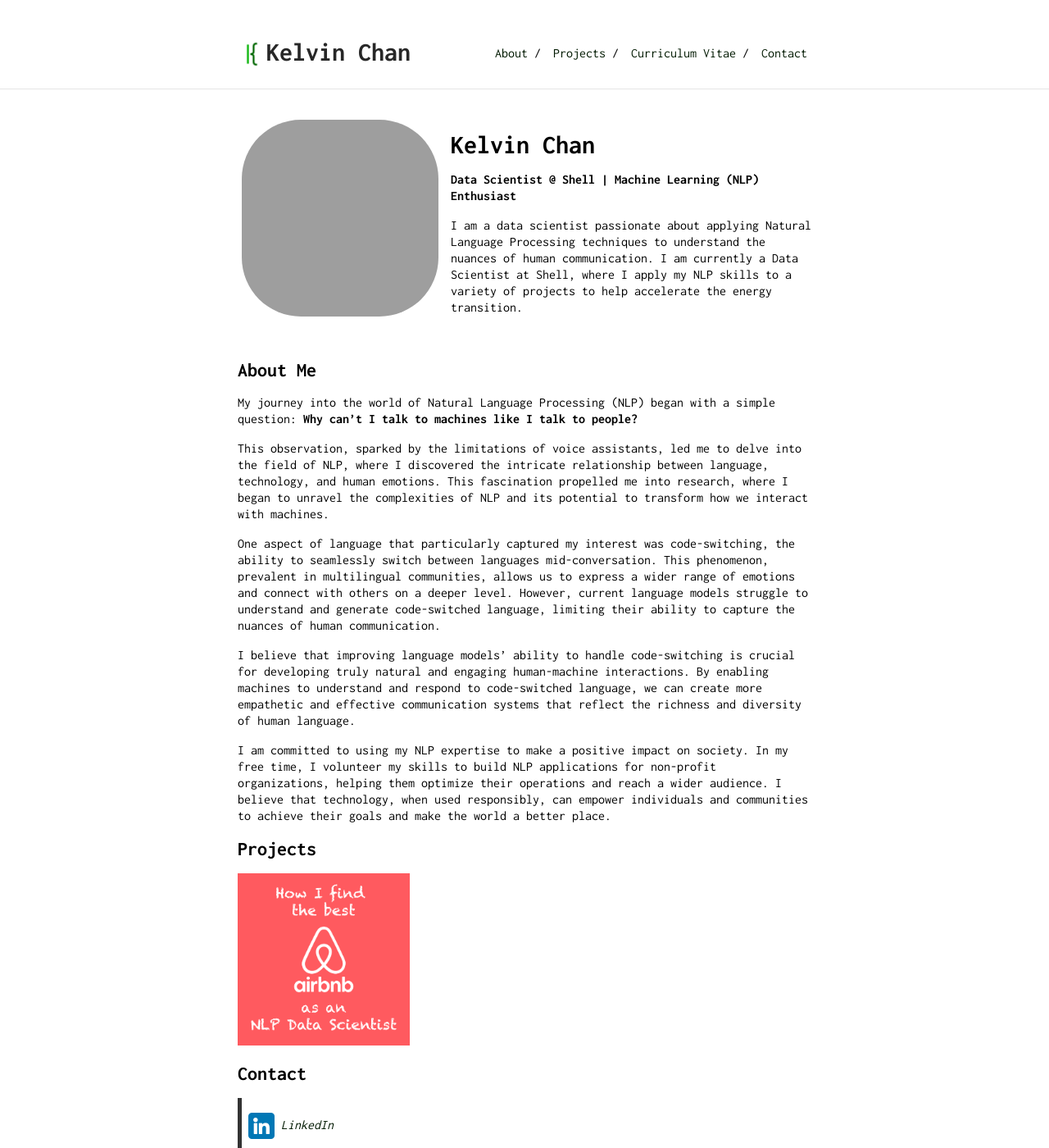
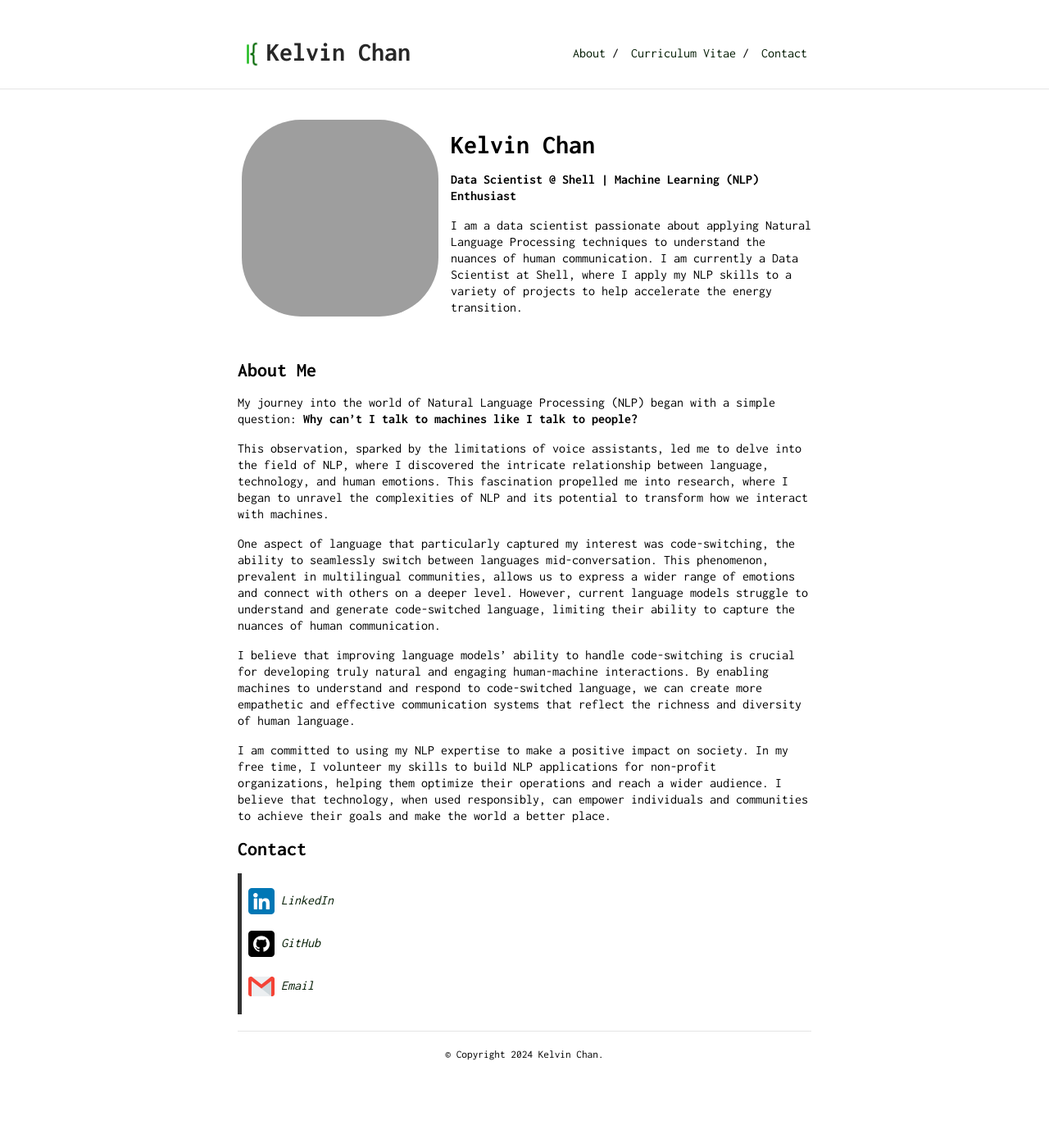
Before and after one commit to kelvinchanwh/kelvinchanwh.github.io, a Jekyll site: the page built from index.md, in a window 1280 px wide and 1400 px high. Shown: the whole window at 82% size. Built offline with Jekyll 4.4.1, drawn with Linux system fonts in a browser that asks for light colours; grey boxes are pictures that could not be loaded.

Commit message:
Temporarily remove projects

```diff
--- a/_config.yml
+++ b/_config.yml
@@ -22,8 +22,8 @@ sass:
 nav:
  - name: "About"
    link: "/"
- - name: "Projects"
-   link: "#projects"
+#  - name: "Projects"
+#    link: "#projects"
  - name: "Curriculum Vitae"
    link: "Kelvin_Chan_CV.pdf"
  - name: "Contact"
--- a/index.md
+++ b/index.md
@@ -22,8 +22,8 @@ I believe that improving language models' ability to handle code-switching is cr
 
 I am committed to using my NLP expertise to make a positive impact on society. In my free time, I volunteer my skills to build NLP applications for non-profit organizations, helping them optimize their operations and reach a wider audience. I believe that technology, when used responsibly, can empower individuals and communities to achieve their goals and make the world a better place.
 
-## Projects
-<a href="./projects/airbnb-analysis.html"><img src="./images/projects-airbnb-analysis.png" class="third-img" alt="How I find the best AirBnB as an NLP Data Scientist"> </a>
+<!-- ## Projects
+<a href="./projects/airbnb-analysis.html"><img src="./images/projects-airbnb-analysis.png" class="third-img" alt="How I find the best AirBnB as an NLP Data Scientist"> </a> -->
 
 ## Contact
 > <a href="https://linkedin.com/in/kelvinchanwh"><img src="images/logo-linkedin.png" class="contact-logo"></a>
```
